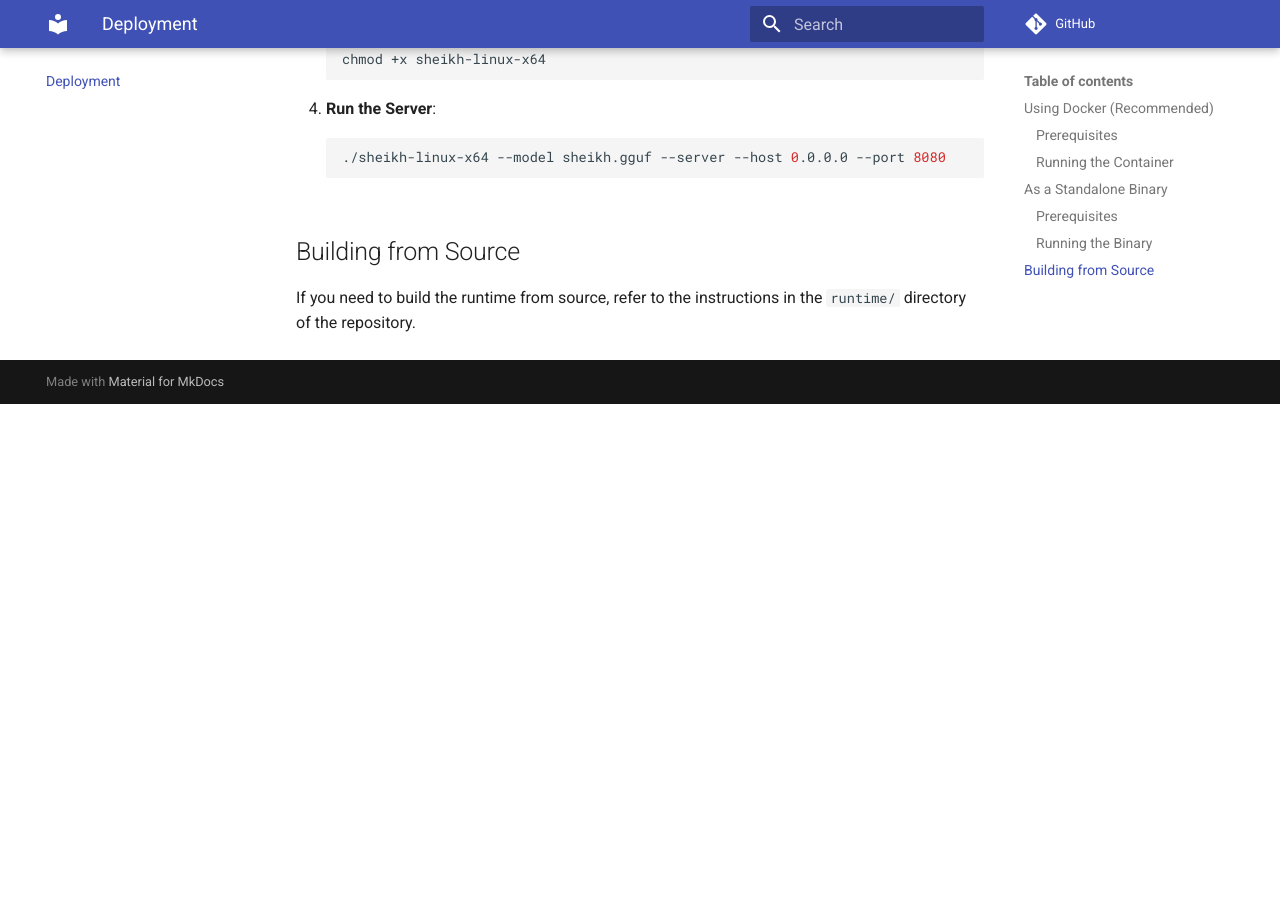
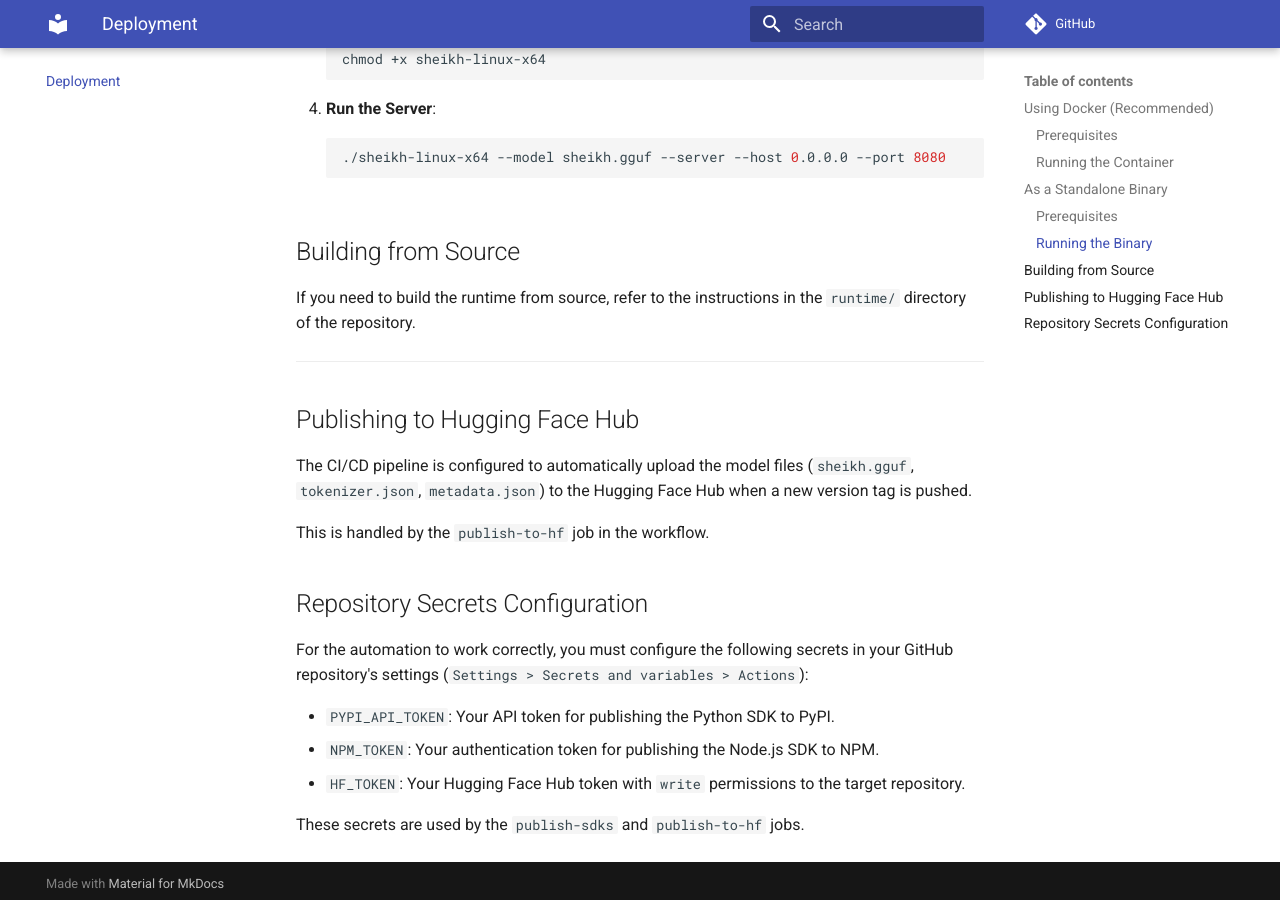
Before and after one commit to likhonsexikh/sheikh, an MkDocs documentation site: the page built from docs/deployment_guide.md, in a window 1280 px wide and 900 px high, scrolled down 1344 px. Built offline with MkDocs 1.6.1 and Material for MkDocs 9.7.7, drawn with Linux system fonts in a browser that asks for light colours; comment, search, counter and statistics services are not loaded; before the commit the page ends 1748 px from its top, so only the background shows below that.

Commit message:
feat: Add Hugging Face Hub integration
This commit adds a new job to the CI/CD workflow to publish models to the Hugging Face Hub. It also updates the deployment guide with information about this new feature and the required `HF_TOKEN` secret.

```diff
--- a/docs/deployment_guide.md
+++ b/docs/deployment_guide.md
@@ -63,3 +63,21 @@ You can also run the compiled runtime binary directly on your machine.
 ## Building from Source
 
 If you need to build the runtime from source, refer to the instructions in the `runtime/` directory of the repository.
+
+---
+
+## Publishing to Hugging Face Hub
+
+The CI/CD pipeline is configured to automatically upload the model files (`sheikh.gguf`, `tokenizer.json`, `metadata.json`) to the Hugging Face Hub when a new version tag is pushed.
+
+This is handled by the `publish-to-hf` job in the workflow.
+
+## Repository Secrets Configuration
+
+For the automation to work correctly, you must configure the following secrets in your GitHub repository's settings (`Settings > Secrets and variables > Actions`):
+
+-   `PYPI_API_TOKEN`: Your API token for publishing the Python SDK to PyPI.
+-   `NPM_TOKEN`: Your authentication token for publishing the Node.js SDK to NPM.
+-   `HF_TOKEN`: Your Hugging Face Hub token with `write` permissions to the target repository.
+
+These secrets are used by the `publish-sdks` and `publish-to-hf` jobs.
```
Also changed, not shown: 1 other file.
